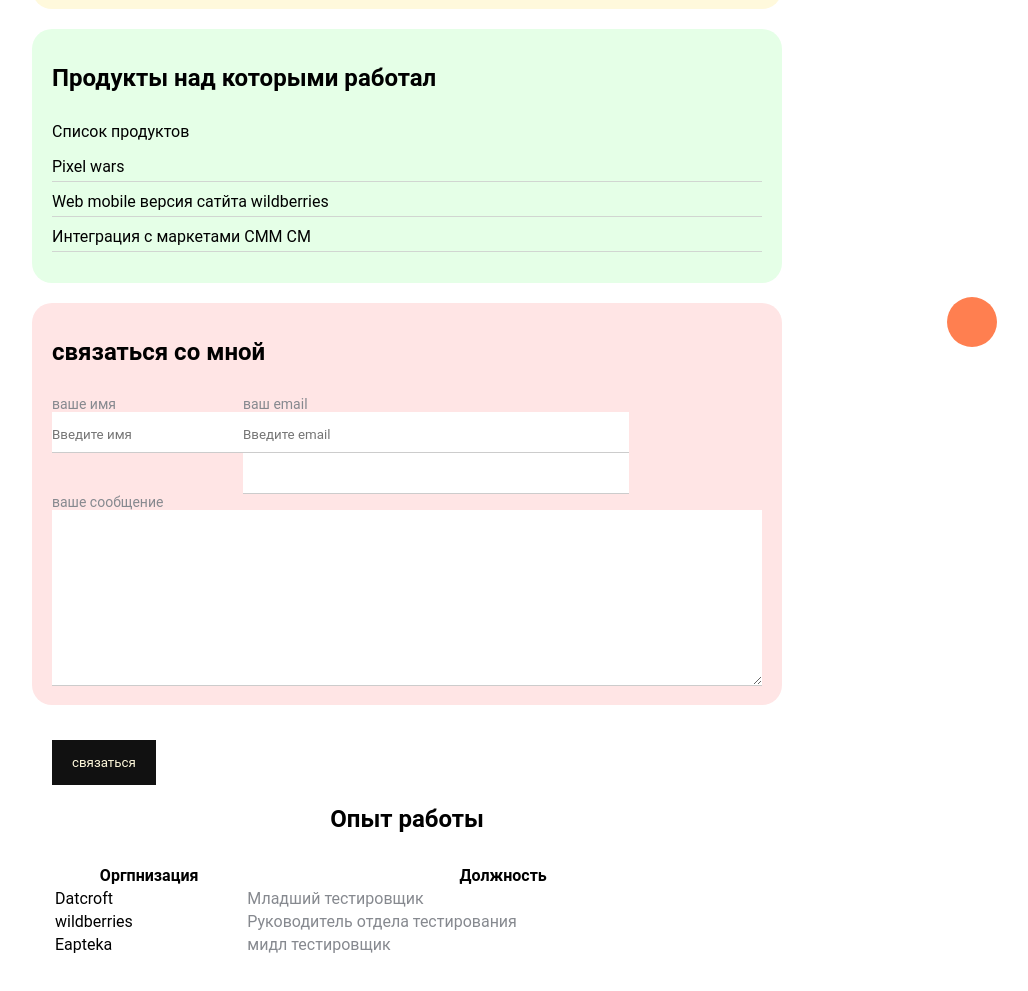
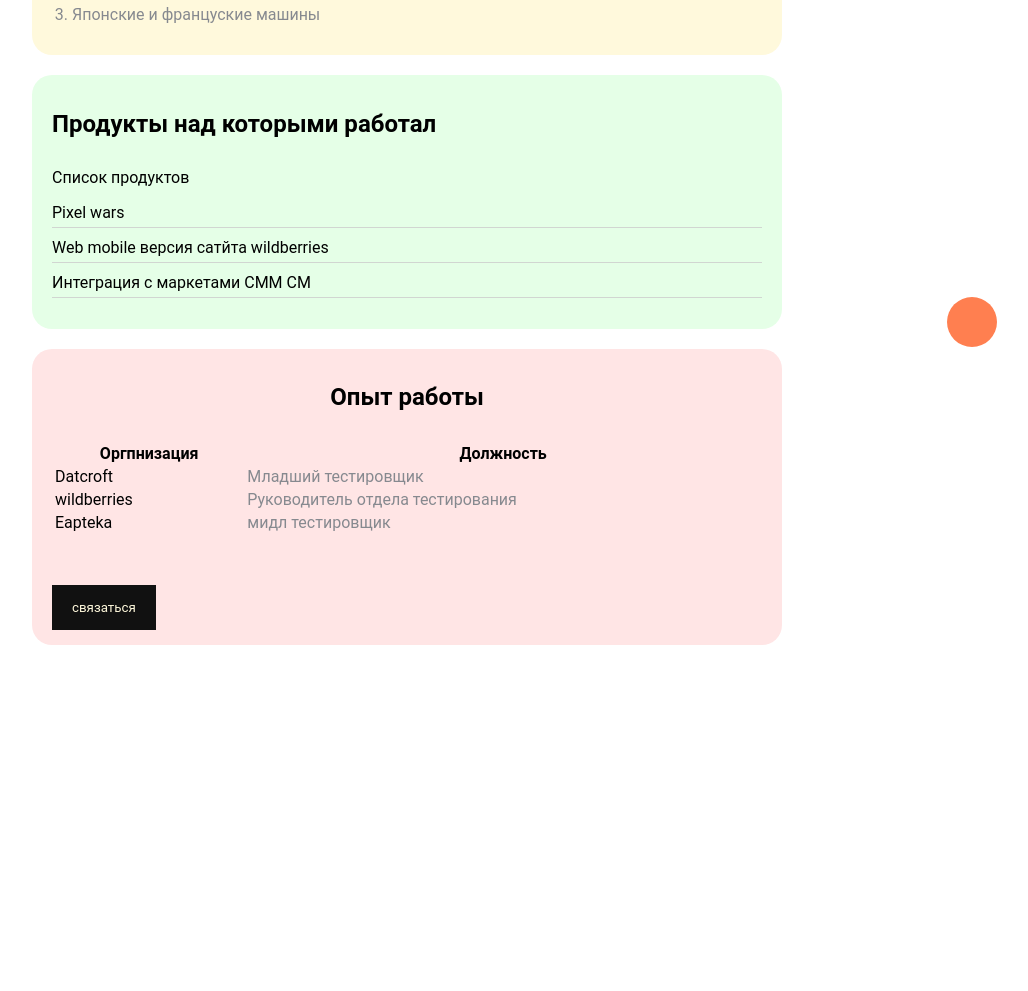
Before and after one commit to Porolkorol/cv, a plain HTML site: page index.html in a window 1280 px wide. Shown: the part 403-1394 px from the top of the page, without its empty margins (233-1261 px from the left). After the commit the page ends 1068 px from the top, so only its background shows below. Drawn offline with Linux system fonts and the light colour scheme.

Commit message:
FINISH
CSS + MEDIA

```diff
--- a/index.html
+++ b/index.html
@@ -12,7 +12,6 @@
        <div class="info-text">
         <h1>Владислав богданов </h1>
         <P> Инжерен по тестированию</P></td>
-        <p>Люблю <strong></strong> гулять</strong></p>|
         <h4>мои соц сети </h4>
 
         <a href="https://docs.google.com/spreadsheets/d/1srIH1DoTyJPcy3IEKQB4Zb2LoKw_0Flc1vAiaRRcwUM/edit#gid=724718795" target="_blank"> Cети по обучкению </a>
@@ -25,6 +24,7 @@
   <ol class = "list">
       <li> Компьютерные игры </li>
       <li>Путешествия </li>
+      <li>Японские и француские машины</li>
 
     </div>
   </ol>
@@ -46,34 +46,8 @@
     </div>
 
     <div class="card bg-red">
-<h2>связаться со мной</h2>
-<form action="">
- <div class="row">
-        <div class="form-group">
-            <label for="name">ваше имя </label>
-            <input type="text" id = "name" placeholder="Введите имя">
-        </div>
-
-        <div class="form-group">
-            <label for="email">ваш email </label>
-            <input type="text" id = "email" placeholder="Введите email">
-            <input type="text">
-        </div>
- </div>
-    <div class="form-group">
-        <label for="text">ваше сообщение</label>
-
-        <textarea name="" id="text" cols="30" rows="10"></textarea>
-    </div>
 
 
-</div>
-
-    <div class="card">
-    <input class="btn" type="submit" value="связаться">
-
-
-        </form>
 <div class="experience">
     <h2>Опыт работы</h2>
 
@@ -95,10 +69,14 @@
                 <td>мидл тестировщик</td>
             </tr>
         </div>
+    </div>
+    </table>
+    <div class="card">
 
-                </table>
+
             <div class="box"></div>
         </div>
+        <input class="btn" type="submit" value="связаться">
         </div>
     </body>
 </html>
```
Also changed, not shown: photo/photo_2022-03-25_16-33-55.jpg (added). Lines whose indentation alone changed are shown as unchanged.
